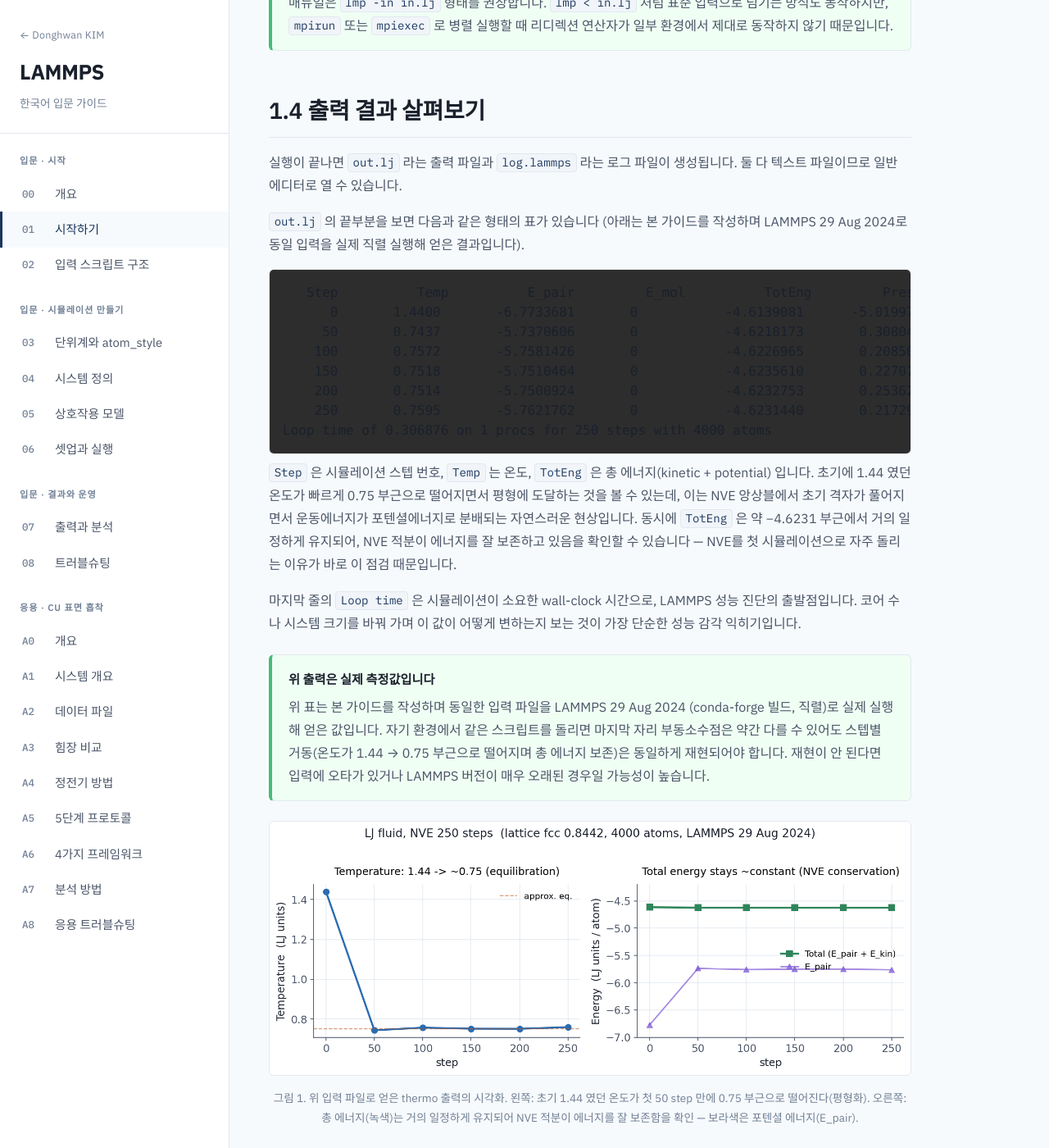
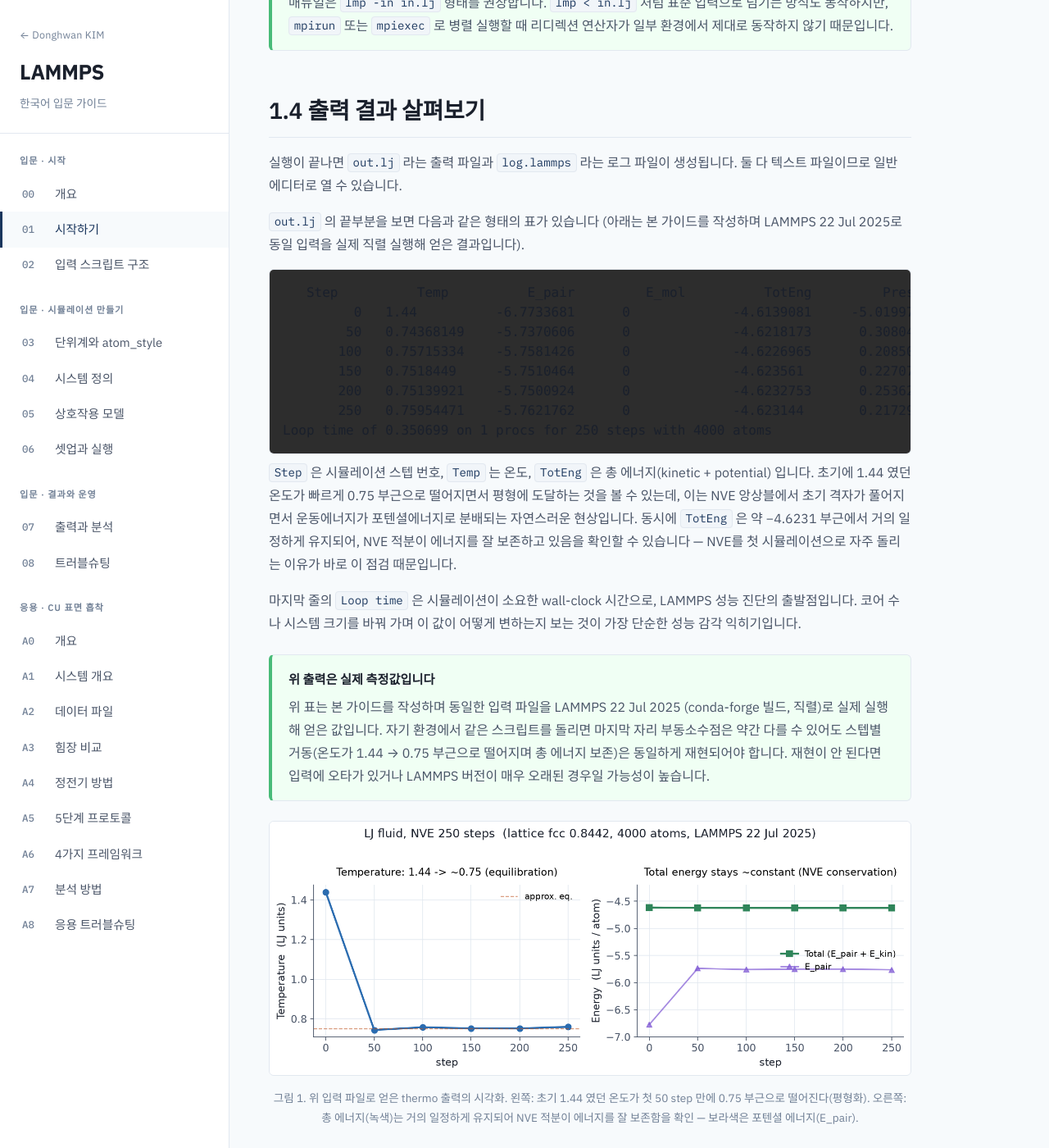
Before and after one commit to dhwan0112/dhk.github.io, a Jekyll site: the page guides/lammps/01-getting-started.html, which Jekyll copies as it is, in a window 1280 px wide and 1400 px high, scrolled down 3138 px. Shown: the whole window at 82% size. Built offline with Jekyll 4.4.1, drawn with Linux system fonts in a browser that asks for light colours; nearby versions of some CDN libraries.

Commit message:
LAMMPS 입문 예제 실측 재실행 + 그림 4장 갱신 (22 Jul 2025)
입문 시리즈의 두 예제(in.lj, in.demo)를 현재 툴체인(LAMMPS 22 Jul 2025,
conda-forge, 직렬)에서 다시 돌려, 네 그림을 그 실행 결과로 재생성하고 출처
표기를 일관되게 맞췄다.

재현 확인
- in.lj (ch01): 온도 1.44→0.75, E_pair·TotEng가 기존 표와 자릿수까지 동일하게
  재현. ch01 샘플 출력 블록을 22 Jul 2025 실제 출력으로 교체(값은 동일, 표시
  정밀도와 loop time만 갱신).
- in.demo (ch06/07): rdf.dat·msd.dat는 시드 고정으로 바이트 단위까지 동일하게
  재현됐고, RDF 첫 피크 r≈1.09σ·g≈2.41, 자기확산 D≈0.117도 본문 수치와 정확히
  일치. out.demo·log.lammps만 형식/타이밍 차이로 갱신.

갱신 내용
- assets/images/lj-thermo.png, lj-production.png, lj-rdf.png, lj-msd.png:
  내 실행 데이터로 재생성(현재 matplotlib 3.11). 그림 자체는 사실상 동일.
- .build/plot_lj.py, plot_demo.py: 버전 문자열 29 Aug 2024 → 22 Jul 2025.
- .build/lammps-demo/{out.demo, log.lammps}: 22 Jul 2025 실행 출력으로 교체.
- 01-getting-started.{md,html}, 06-fix-run.{md,html}: 출처 표기 갱신 + ch01
  출력 블록 교체. (07-output은 수치가 그대로 맞아 변경 없음.)

HTML은 .build/convert.py로 .md에서 재생성했고, 그 외 페이지는 바뀌지 않는다.

```diff
--- a/guides/lammps/01-getting-started.html
+++ b/guides/lammps/01-getting-started.html
@@ -209,15 +209,15 @@ mpirun -np 4 lmp -in in.lj &gt; out.lj
 <p>실행이 끝나면 <code>out.lj</code> 라는 출력 파일과 <code>log.lammps</code> 라는 로그 파일이
 생성됩니다. 둘 다 텍스트 파일이므로 일반 에디터로 열 수 있습니다.</p>
 <p><code>out.lj</code> 의 끝부분을 보면 다음과 같은 형태의 표가 있습니다 (아래는 본 가이드를
-작성하며 LAMMPS 29 Aug 2024로 동일 입력을 실제 직렬 실행해 얻은 결과입니다).</p>
+작성하며 LAMMPS 22 Jul 2025로 동일 입력을 실제 직렬 실행해 얻은 결과입니다).</p>
 <pre><code class="language-text">   Step          Temp          E_pair         E_mol          TotEng         Press
-      0       1.4400       -6.7733681       0           -4.6139081      -5.0199732
-     50       0.7437       -5.7370606       0           -4.6218173       0.3080484
-    100       0.7572       -5.7581426       0           -4.6226965       0.2085022
-    150       0.7518       -5.7510464       0           -4.6235610       0.2270706
-    200       0.7514       -5.7500924       0           -4.6232753       0.2536280
-    250       0.7595       -5.7621762       0           -4.6231440       0.2172998
-Loop time of 0.306876 on 1 procs for 250 steps with 4000 atoms
+         0   1.44          -6.7733681      0             -4.6139081     -5.0199732
+        50   0.74368149    -5.7370606      0             -4.6218173      0.30804835
+       100   0.75715334    -5.7581426      0             -4.6226965      0.20850222
+       150   0.7518449     -5.7510464      0             -4.623561       0.22707058
+       200   0.75139921    -5.7500924      0             -4.6232753      0.25362795
+       250   0.75954471    -5.7621762      0             -4.623144       0.21729981
+Loop time of 0.350699 on 1 procs for 250 steps with 4000 atoms
 </code></pre>
 <p><code>Step</code> 은 시뮬레이션 스텝 번호, <code>Temp</code> 는 온도, <code>TotEng</code> 은 총 에너지(kinetic + potential)
 입니다. 초기에 1.44 였던 온도가 빠르게 0.75 부근으로 떨어지면서 평형에 도달하는
@@ -232,7 +232,7 @@ LAMMPS 성능 진단의 출발점입니다. 코어 수나 시스템 크기를
 <div class="tip">
   <div class="note-title">위 출력은 실제 측정값입니다</div>
   <p>
-    위 표는 본 가이드를 작성하며 동일한 입력 파일을 LAMMPS 29 Aug 2024
+    위 표는 본 가이드를 작성하며 동일한 입력 파일을 LAMMPS 22 Jul 2025
     (conda-forge 빌드, 직렬)로 실제 실행해 얻은 값입니다. 자기 환경에서
     같은 스크립트를 돌리면 마지막 자리 부동소수점은 약간 다를 수 있어도
     스텝별 거동(온도가 1.44 → 0.75 부근으로 떨어지며 총 에너지 보존)은
--- a/guides/lammps/06-fix-run.html
+++ b/guides/lammps/06-fix-run.html
@@ -297,7 +297,7 @@ run             200000             # 생성 시뮬레이션
 <p>본 가이드의 검증을 위해 위 패턴을 LJ 액체에 적용해 실제로 돌려보았습니다.
 8 × 8 × 8 격자(fcc 0.8442, 원자 2048개)를 최소화 → NVT (T = 1.0, 2000 step) →
 NPT (T = 1.0, P = 0.5, 3000 step) → production (NPT, 5000 step) 흐름으로,
-LAMMPS 29 Aug 2024 직렬 빌드에서 약 7초 만에 완료됐습니다.</p>
+LAMMPS 22 Jul 2025 직렬 빌드에서 약 7초 만에 완료됐습니다.</p>
 <pre><code class="language-lammps"># in.demo (요약) — 위 패턴의 LJ 버전, 실제 실행된 입력
 units           lj
 atom_style      atomic
@@ -332,7 +332,7 @@ run             3000
     그림 1. NPT production 5000 step의 thermo 추이. 좌: 온도가 setpoint T = 1.0
     근방에서 정착(thermostat 동작 확인). 중: 압력이 setpoint P = 0.5 근방으로
     수렴(barostat 동작 확인). 우: 밀도가 0.69–0.70 부근에서 평형. 모두 본 가이드의
-    in.demo 를 LAMMPS 29 Aug 2024 (conda-forge, 직렬)로 실제 실행해 얻은 값입니다.
+    in.demo 를 LAMMPS 22 Jul 2025 (conda-forge, 직렬)로 실제 실행해 얻은 값입니다.
   </figcaption>
 </figure>
 
```
Also changed, not shown: guides/lammps/.build/src/intro/01-getting-started.md (+9 -9 lines), guides/lammps/.build/src/intro/06-fix-run.md (+2 -2 lines), guides/lammps/assets/images/lj-msd.png, guides/lammps/assets/images/lj-production.png, guides/lammps/assets/images/lj-rdf.png, guides/lammps/assets/images/lj-thermo.png, 4 other files.
